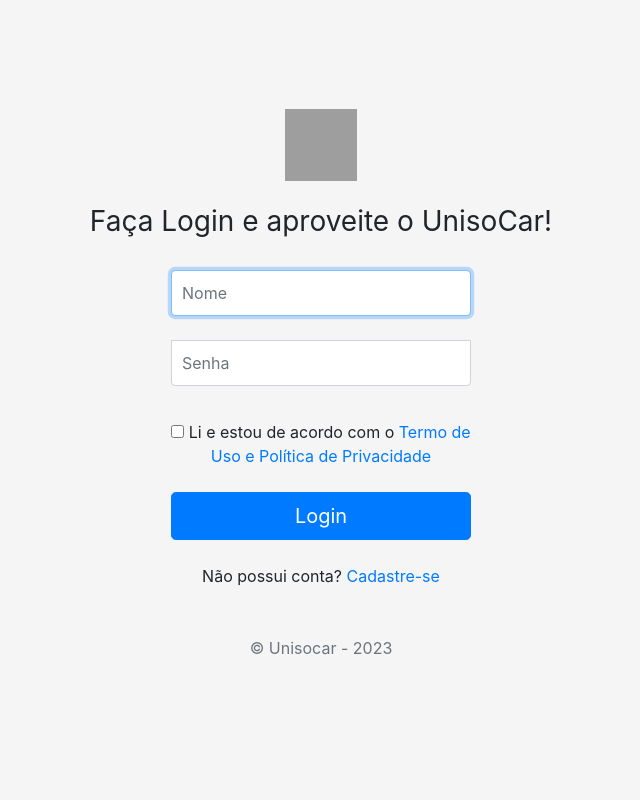
After one commit to matteokfg/App_caronas, a Django app: page /accounts/login/ in a window 1280 px wide. The commit adds this page. Shown: the whole page, without its empty margins (319-959 px from the left). Run offline with Django 3.2, Linux system fonts and the light colour scheme; some libraries are stand-ins or nearby versions; grey boxes are pictures that could not be loaded.

Commit message:
conexao entre index com login e login com inicio

```diff
--- a/app/templates/app/index.html
+++ b/app/templates/app/index.html
@@ -36,7 +36,7 @@
         </li>
         <!--fim do item temporario-->
         <li class="nav-item">
-          <a class="nav-link font-weight-bold" href="#">Login</a>
+          <a class="nav-link font-weight-bold" href="{% url 'login' %}">Login</a>
         </li>
         <li class="nav-item">
           <a class="nav-link font-weight-bold" href="{% url 'cadastro' %}">Cadastre-se</a>
--- /dev/null
+++ b/app/templates/registration/login.html
@@ -0,0 +1,46 @@
+{% load static %}
+<!doctype html>
+<html lang="en">
+
+<head>
+  <!-- <link rel="stylesheet" href="style.css"> -->
+  <meta charset="utf-8">
+  <meta name="viewport" content="width=device-width, initial-scale=1, shrink-to-fit=no">
+  <meta name="description" content="">
+  <meta name="author" content="">
+
+  <title>Login</title>
+
+  <link rel="stylesheet" href="https://stackpath.bootstrapcdn.com/bootstrap/4.1.3/css/bootstrap.min.css" integrity="sha384-MCw98/SFnGE8fJT3GXwEOngsV7Zt27NXFoaoApmYm81iuXoPkFOJwJ8ERdknLPMO" crossorigin="anonymous">
+
+  <!-- Bootstrap core CSS -->
+  <link rel="stylesheet" href="{% static 'css/bootstrap.min.css' %}">
+
+  <!-- Custom styles for this template -->
+  <link rel="stylesheet" href="{% static 'css/signin.css' %}">
+</head>
+
+<body class="text-center">
+  <div class="container">
+    <img class="mb-4" src="../../assets/brand/bootstrap-solid.svg" alt="" width="72" height="72">
+    <h1 class="h3 mb-3 font-weight-normal">Faça Login e aproveite o UnisoCar!</h1>
+
+    <form class="form-signin" method="post">
+      {% csrf_token %}
+
+      <label for="inputNome" class="sr-only">Nome</label>
+      <input type="text" id="inputNome" class="form-control" placeholder="Nome" required autofocus><br>
+      <label for="inputSenha" class="sr-only">Senha</label>
+      <input type="password" id="inputSenha" class="form-control" placeholder="Senha" required><br>
+      <div class="checkbox mb-3">
+        <label>
+          <input type="checkbox" value="termos"> Li e estou de acordo com o <a href="">Termo de Uso e Política de Privacidade</a>
+        </label>
+      </div>
+      <button class="btn btn-lg btn-primary btn-block" type="submit">Login</button> <br>
+      <p>Não possui conta? <a href="{% url 'cadastro' %}">Cadastre-se</a> </p>
+      <p class="mt-5 mb-3 text-muted">&copy; Unisocar - 2023</p>
+    </form>
+  </div>
+</body>
+</html>
--- a/app/urls.py
+++ b/app/urls.py
@@ -7,7 +7,9 @@ from . import views
 
 urlpatterns = [
     path('', views.inicio_index, name='index'),
+    path('inicio', views.caronas_disponiveis_inicio, name='inicio'),
     path('caronas_disponiveis', views.caronas_disponiveis, name='caronas_disponiveis'),
     path('cadastro', views.cadastro_passageiro, name='cadastro'),
     path('cadastro/motorista', views.cadastro_motorista, name='cadastro_motorista'),
+    path('login', views.login, name='login'),
 ]
--- a/unisocar/settings.py
+++ b/unisocar/settings.py
@@ -57,7 +57,7 @@ ROOT_URLCONF = 'unisocar.urls'
 TEMPLATES = [
     {
         'BACKEND': 'django.template.backends.django.DjangoTemplates',
-        'DIRS': [],
+        'DIRS': [BASE_DIR / "templates/registration"],
         'APP_DIRS': True,
         'OPTIONS': {
             'context_processors': [
@@ -135,3 +135,6 @@ STATIC_ROOT = os.path.join(BASE_DIR, 'static')
 # https://docs.djangoproject.com/en/3.2/ref/settings/#default-auto-field
 
 DEFAULT_AUTO_FIELD = 'django.db.models.BigAutoField'
+
+#https://learndjango.com/tutorials/django-login-and-logout-tutorial
+LOGIN_REDIRECT_URL = "inicio"
--- a/unisocar/urls.py
+++ b/unisocar/urls.py
@@ -19,5 +19,6 @@ from django.urls import path, include
 
 urlpatterns = [
     path('admin/', admin.site.urls),
+    path('accounts/', include("django.contrib.auth.urls")),
     path('', include('app.urls')),
 ]
```
Also changed, not shown: app/templates/app/login.html (deleted, +0 -46 lines), app/views.py (+12 -0 lines).
